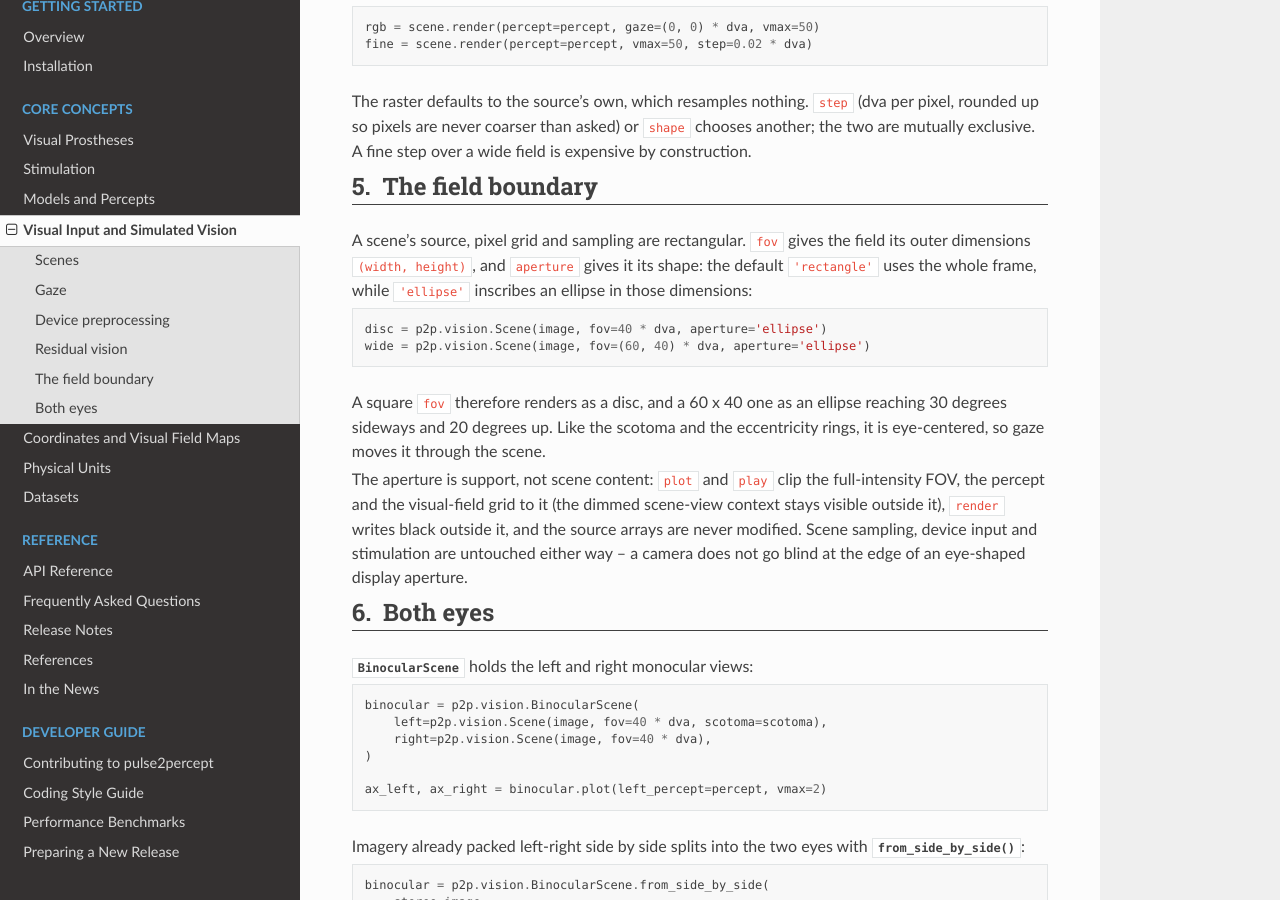
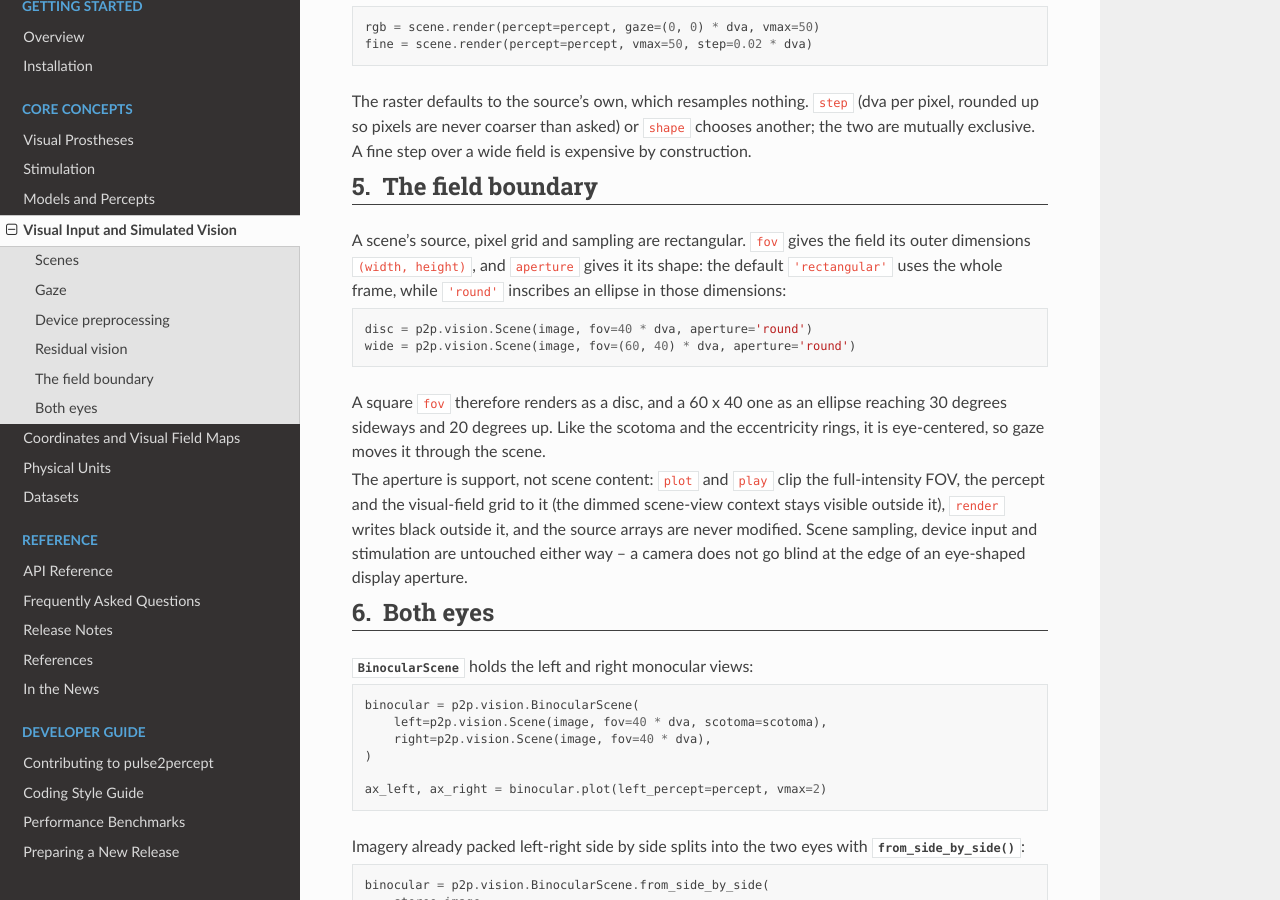
Before and after one commit to pulse2percept/pulse2percept, a Sphinx documentation site: the page built from doc/topics/vision.rst, in a window 1280 px wide and 900 px high, scrolled down 3905 px. Built offline with Sphinx 7.4.7 and the Read the Docs theme 3.1.0, drawn with Linux system fonts in a browser that asks for light colours; pages that are not in the unit, such as notebooks, are missing from menus.

Commit message:
Improve vision example

```diff
--- a/doc/topics/vision.rst
+++ b/doc/topics/vision.rst
@@ -146,7 +146,7 @@ sampling or prediction:
     video = p2p.stimuli.samples.ucsb_pedestrians(resize=(173, 320))
     scene = p2p.vision.Scene(video, extent=45 * dva, fov=40 * dva,
                              scotoma=p2p.vision.Scotoma.circle(5 * dva),
-                             aperture='ellipse')
+                             aperture='round')
     gaze = p2p.vision.Gaze([(0, 0), (-15.5, -6), (12, -6)] * dva,
                            time=[0, 635, 1370] * ms)
 
@@ -291,13 +291,13 @@ The field boundary
 
 A scene's source, pixel grid and sampling are rectangular. ``fov`` gives the
 field its outer dimensions ``(width, height)``, and ``aperture`` gives it its
-shape: the default ``'rectangle'`` uses the whole frame, while ``'ellipse'``
+shape: the default ``'rectangular'`` uses the whole frame, while ``'round'``
 inscribes an ellipse in those dimensions:
 
 .. code-block:: python
 
-    disc = p2p.vision.Scene(image, fov=40 * dva, aperture='ellipse')
-    wide = p2p.vision.Scene(image, fov=(60, 40) * dva, aperture='ellipse')
+    disc = p2p.vision.Scene(image, fov=40 * dva, aperture='round')
+    wide = p2p.vision.Scene(image, fov=(60, 40) * dva, aperture='round')
 
 A square ``fov`` therefore renders as a disc, and a 60 x 40 one as an ellipse
 reaching 30 degrees sideways and 20 degrees up. Like the scotoma and the
```
Also changed, not shown: 4 other files.
